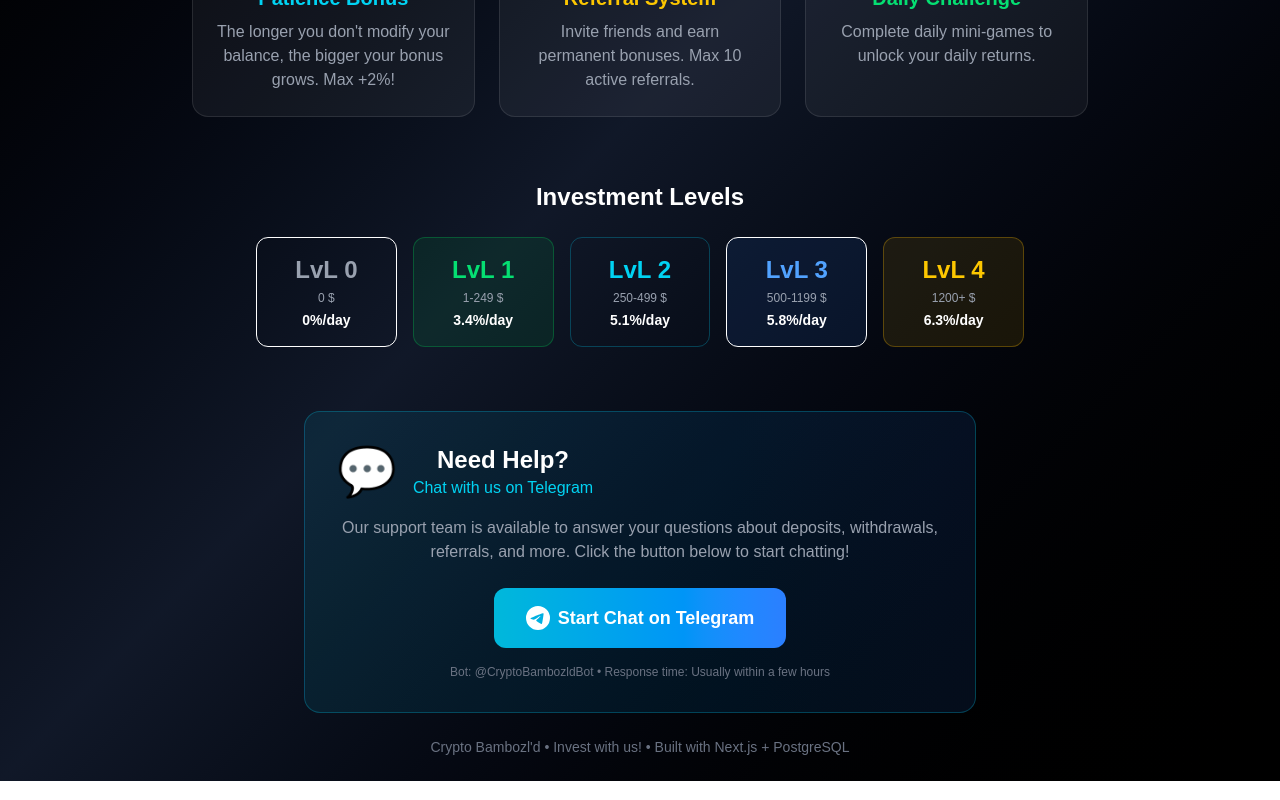
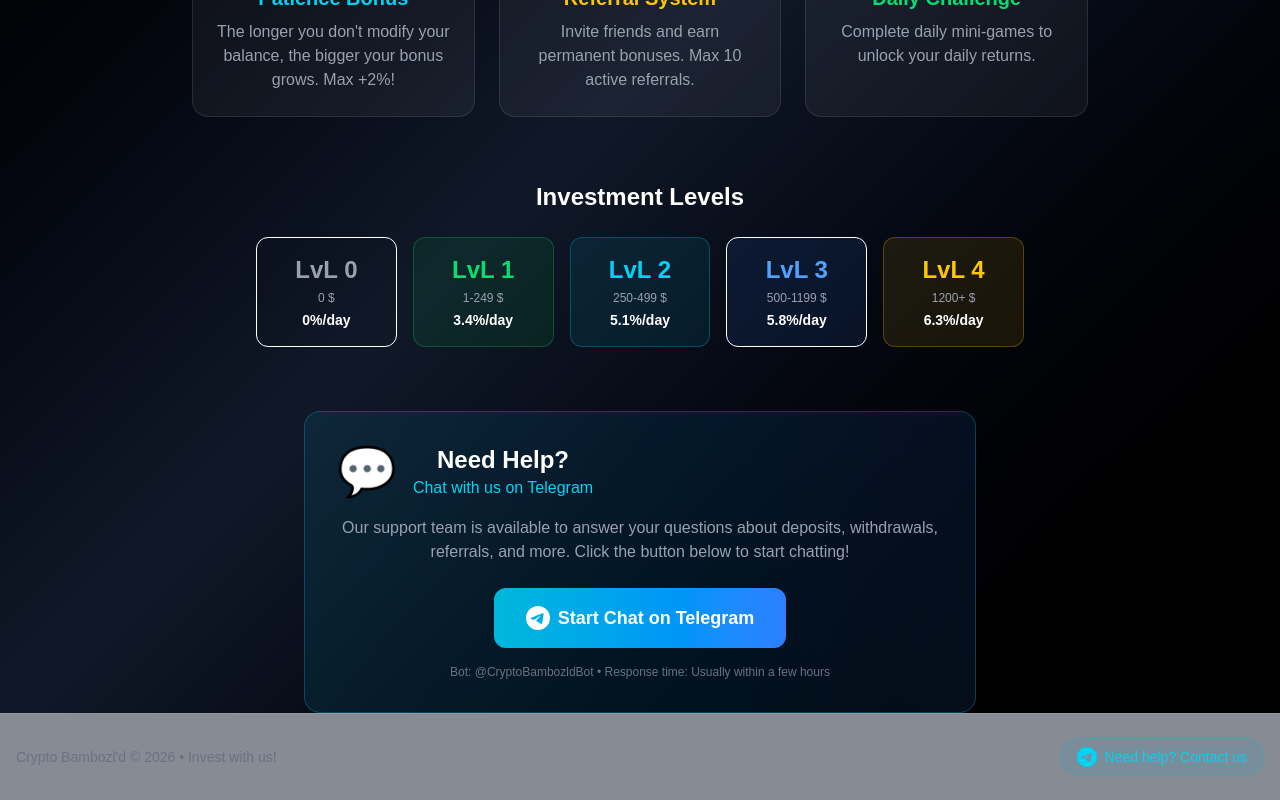
Before and after one commit to alexthedreambuilder-netizen/cryptobot, a Next.js app: page / in a window 1280 px wide. Shown: the part 563-1363 px from the top of the page. Built offline with nearby package versions, Linux system fonts and the light colour scheme.

Commit message:
Add global footer with Telegram support link on all pages

```diff
--- /dev/null
+++ b/src/app/components/Footer.tsx
@@ -0,0 +1,25 @@
+import Link from 'next/link'
+
+export default function Footer() {
+  return (
+    <footer className="bg-gray-900/50 border-t border-white/10 py-6">
+      <div className="max-w-7xl mx-auto px-4 flex flex-col md:flex-row items-center justify-between gap-4">
+        <div className="text-gray-500 text-sm">
+          Crypto Bambozl&apos;d © 2026 • Invest with us!
+        </div>
+
+        <a
+          href="https://t.me/crypto_bmbzld_bot"
+          target="_blank"
+          rel="noopener noreferrer"
+          className="flex items-center gap-2 px-4 py-2 rounded-full bg-cyan-500/10 border border-cyan-500/30 text-cyan-400 hover:bg-cyan-500/20 transition"
+        >
+          <svg className="w-5 h-5" viewBox="0 0 24 24" fill="currentColor">
+            <path d="M11.944 0A12 12 0 0 0 0 12a12 12 0 0 0 12 12 12 12 0 0 0 12-12A12 12 0 0 0 12 0a12 12 0 0 0-.056 0zm4.962 7.224c.1-.002.321.023.465.14a.506.506 0 0 1 .171.325c.016.093.036.306.02.472-.18 1.898-.962 6.502-1.36 8.627-.168.9-.499 1.201-.82 1.23-.696.065-1.225-.46-1.9-.902-1.056-.693-1.653-1.124-2.678-1.8-1.185-.78-.417-1.21.258-1.91.177-.184 3.247-2.977 3.307-3.23.007-.032.014-.15-.056-.212s-.174-.041-.249-.024c-.106.024-1.793 1.14-5.061 3.345-.48.33-.913.49-1.302.48-.428-.008-1.252-.241-1.865-.44-.752-.245-1.349-.374-1.297-.789.027-.216.325-.437.893-.663 3.498-1.524 5.83-2.529 6.998-3.014 3.332-1.386 4.025-1.627 4.476-1.635z"/>
+          </svg>
+          <span className="text-sm font-medium">Need help? Contact us</span>
+        </a>
+      </div>
+    </footer>
+  )
+}
--- a/src/app/how-it-works/page.tsx
+++ b/src/app/how-it-works/page.tsx
@@ -237,11 +237,6 @@
           </Link>
         </div>
       </main>
-
-      {/* Footer */}
-      <footer className="p-6 text-center text-gray-500 text-sm border-t border-white/10">
-        Crypto Bambozl&apos;d • Invest with us! • Built with Next.js + PostgreSQL
-      </footer>
     </div>
   )
 }
--- a/src/app/layout.tsx
+++ b/src/app/layout.tsx
@@ -1,6 +1,7 @@
 import type { Metadata } from "next";
 import { Geist, Geist_Mono } from "next/font/google";
 import "./globals.css";
+import Footer from "./components/Footer";
 
 const geistSans = Geist({
   variable: "--font-geist-sans",
@@ -27,7 +28,10 @@
       lang="en"
       className={`${geistSans.variable} ${geistMono.variable} h-full antialiased`}
     >
-      <body className="min-h-full flex flex-col">{children}</body>
+      <body className="min-h-full flex flex-col">
+        <main className="flex-1">{children}</main>
+        <Footer />
+      </body>
     </html>
   );
 }
--- a/src/app/page.tsx
+++ b/src/app/page.tsx
@@ -138,10 +138,7 @@
         </div>
       </main>
 
-      {/* Footer */}
-      <footer className="p-6 text-center text-gray-500 text-sm">
-        Crypto Bambozl&apos;d • Invest with us! • Built with Next.js + PostgreSQL
-      </footer>
+
     </div>
   )
 }
```
